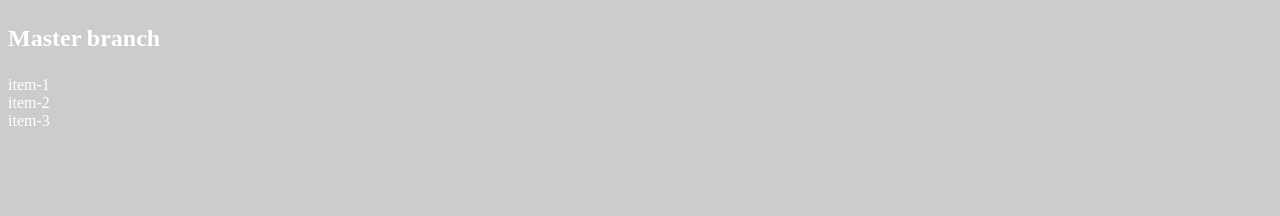
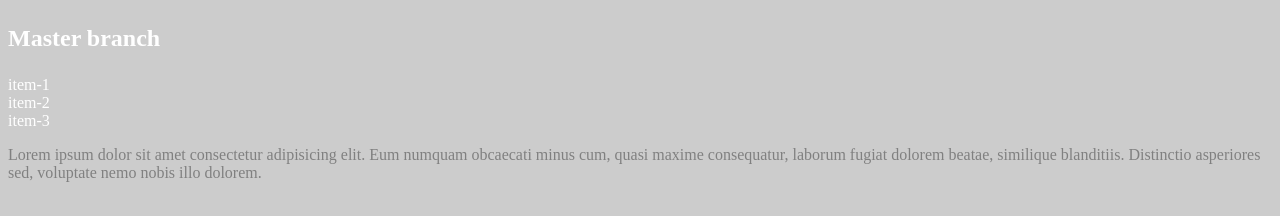
Before and after one commit to seriiserii825/test-git, a plain HTML site: page index.html in a window 1280 px wide. Drawn offline with Linux system fonts and the light colour scheme.

Commit message:
finish page

```diff
--- a/index.html
+++ b/index.html
@@ -13,5 +13,11 @@
 			<li>item-2</li>
 			<li>item-3</li>
 		</ul>
+		<p>
+			Lorem ipsum dolor sit amet consectetur adipisicing elit. Eum numquam
+			obcaecati minus cum, quasi maxime consequatur, laborum fugiat dolorem
+			beatae, similique blanditiis. Distinctio asperiores sed, voluptate nemo
+			nobis illo dolorem.
+		</p>
 	</body>
 </html>
--- a/style.css
+++ b/style.css
@@ -15,3 +15,6 @@ ul {
 li {
 	margin: 0;
 }
+p {
+	color: gray;
+}
```
